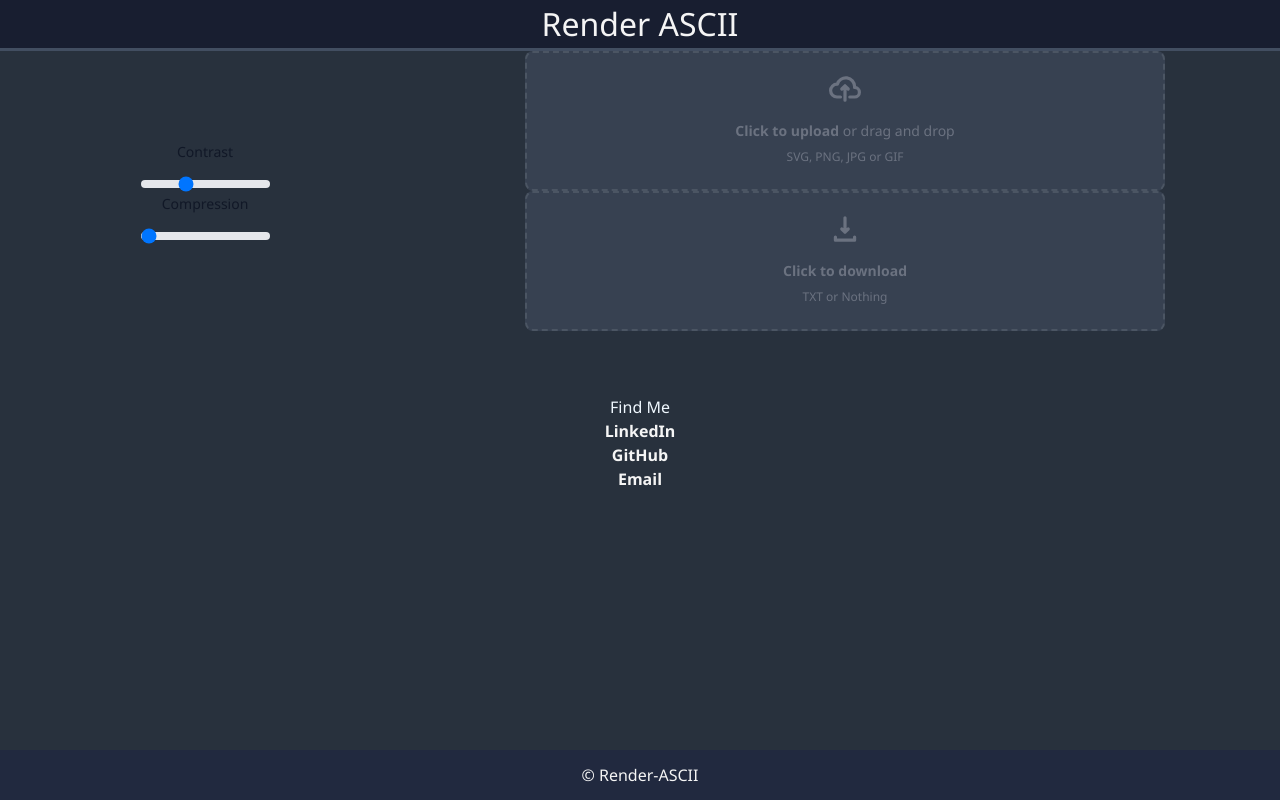
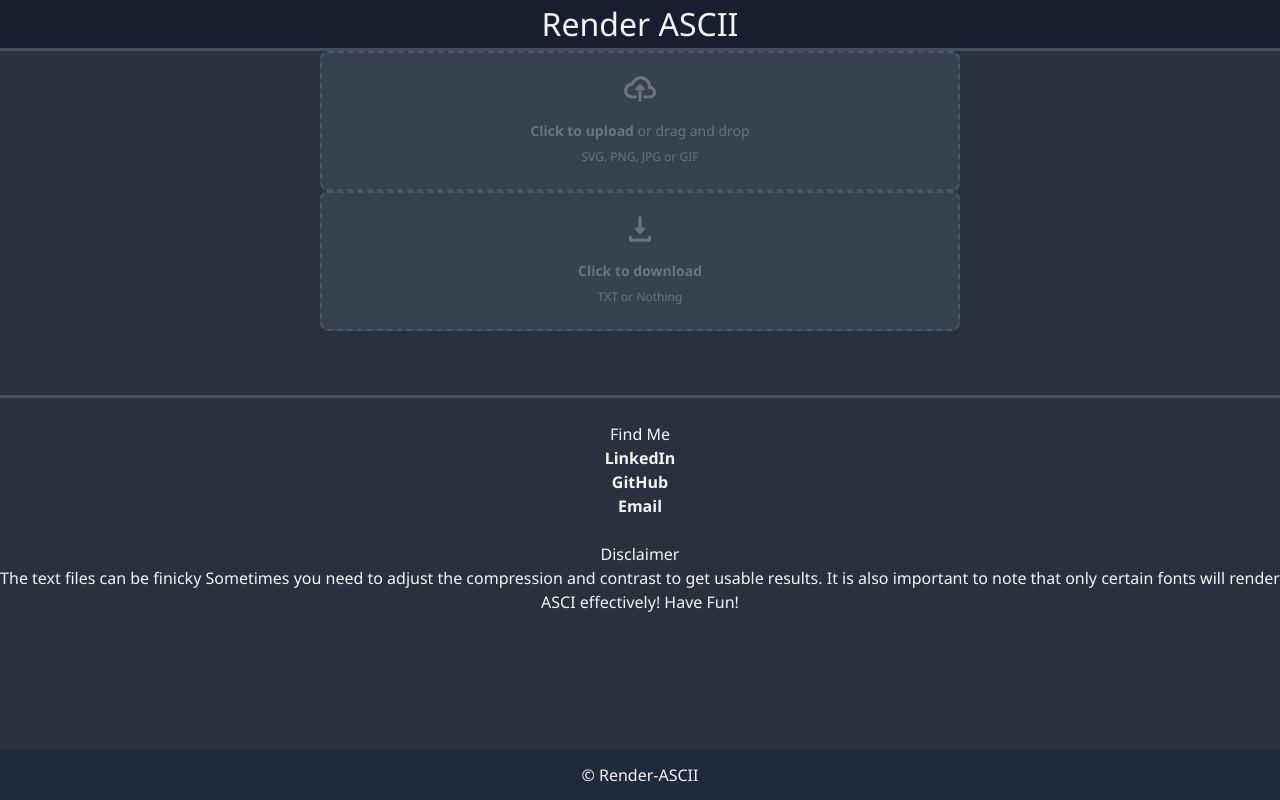
Before and after one commit to CallumLewisGH/RenderASCIIWeb, a Vue app: page / in a window 1280 px wide. Built offline with nearby package versions, Linux system fonts and the light colour scheme.

Commit message:
Adds contact and disclaimer

```diff
--- a/src/assets/styles/tailwind.css
+++ b/src/assets/styles/tailwind.css
@@ -1,6 +1,7 @@
 @tailwind base;
 @tailwind components;
 @tailwind utilities;
+
 body {
     margin: 0%;
     display: flex;
@@ -11,6 +12,7 @@ body {
 }
 
 .Contact {
+    border-top: solid rgb(66, 78, 97);
     color: whitesmoke;;
     margin-top: 5%;
 }
--- a/src/components/Contact.vue
+++ b/src/components/Contact.vue
@@ -1,15 +1,22 @@
 <template>
     <section class="Contact">
+
+        <br>
         <h2 style="color: aliceblue;">Find Me</h2>
 
         <ul class="contact-info">
             <li><a href = "https://www.linkedin.com/in/callum-lewis-9158ba263/"> <b>LinkedIn</b></a></li>
             <li><a href = "https://github.com/CallumLewisGH"> <b>GitHub</b></a></li>
             <li><a href= "mailto:callumlewis852@gmail.com"> <b>Email</b></a></li>
-            <br><br><br>
         </ul>
 
-    </section>
+        <br>
+        <h2>Disclaimer</h2>
+        <p>The text files can be finicky Sometimes you need to adjust the compression and contrast to get usable results. It is also important to note that only certain fonts will render ASCI effectively! Have Fun!</p>
+
+
+        <br><br><br>
+   </section>
 </template>
 <script setup lang="ts">
 </script>
--- a/src/components/ImageActions.vue
+++ b/src/components/ImageActions.vue
@@ -1,7 +1,7 @@
 <template>
-  <div class="Centraliser">
+  <div class="Centraliser" v-if="ASCIIStore.greyscaledImage">
     <div class="ImageActions">
-      <div v-if="ASCIIStore.greyscaledImage">
+      <div>
         <div>
           <img :src="ASCIIStore.greyscaledImage" alt="Greyscale effect" style="width: auto; height: 60vh; border-radius: 4%;"/>
         </div>
```
